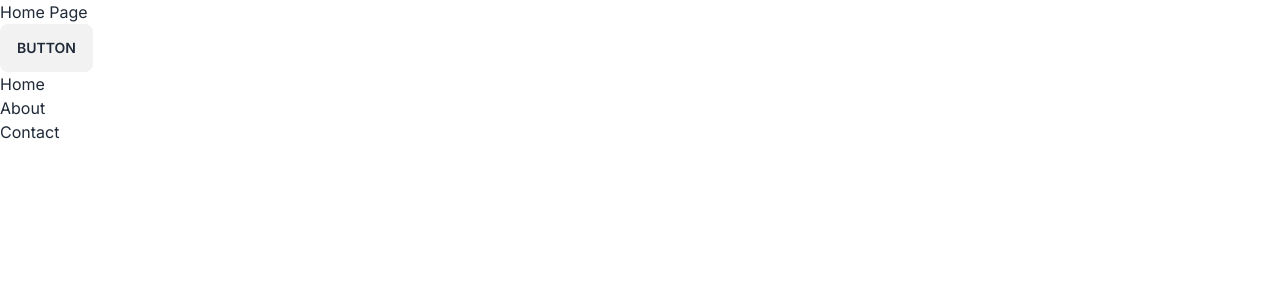
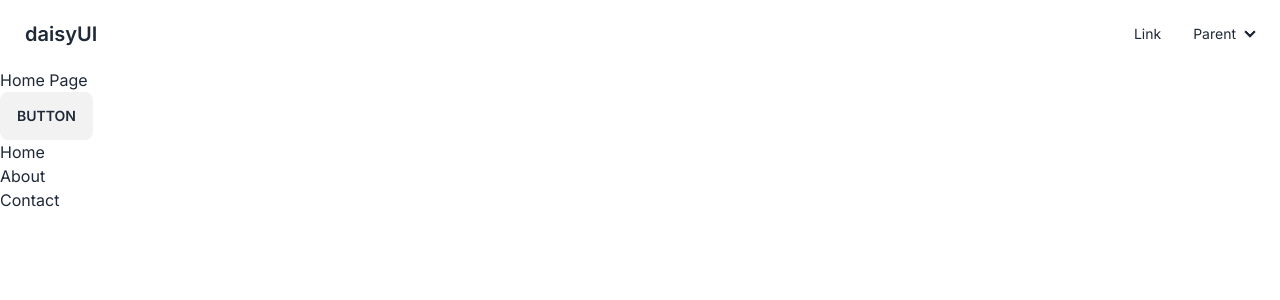
Before and after one commit to Ryanb021/mern-stack, a Next.js app: page / in a window 1280 px wide. Shown: the top 300 px of the page. Built offline with nearby package versions, Linux system fonts and the light colour scheme.

Commit message:
added daisyUI navbar

```diff
--- a/app/layout.js
+++ b/app/layout.js
@@ -11,7 +11,30 @@ export const metadata = {
 export default function RootLayout({ children }) {
   return (
     <html lang="en">
-      <body className={inter.className}>{children}</body>
+      <body className={inter.className}>
+        <div className="navbar bg-base-100">
+          <div className="flex-1">
+            <a className="btn btn-ghost normal-case text-xl">daisyUI</a>
+          </div>
+          <div className="flex-none">
+            <ul className="menu menu-horizontal px-1">
+              <li><a>Link</a></li>
+              <li>
+                <details>
+                  <summary>
+                    Parent
+                  </summary>
+                  <ul className="p-2 bg-base-100">
+                    <li><a>Link 1</a></li>
+                    <li><a>Link 2</a></li>
+                  </ul>
+                </details>
+              </li>
+            </ul>
+          </div>
+        </div>
+        {children}
+      </body>
     </html>
   )
 }
```
